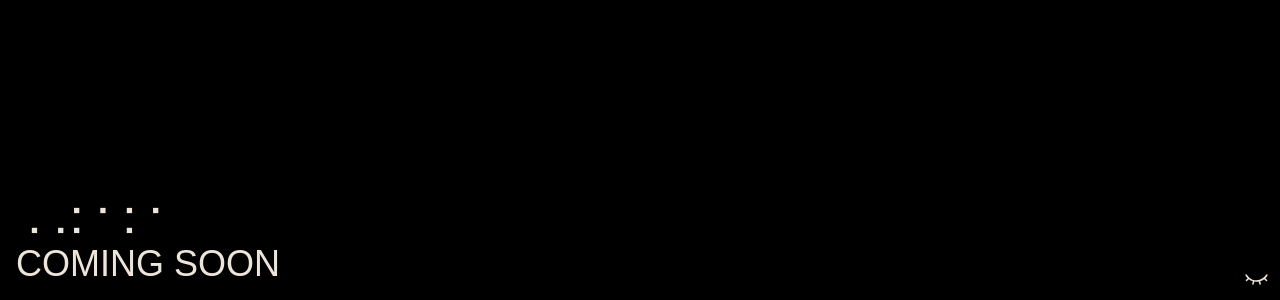
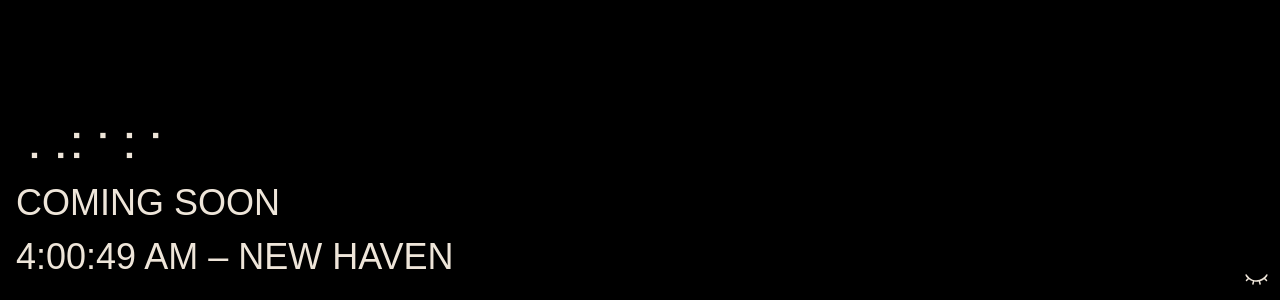
Before and after one commit to krisaziabor/dotcom, a Next.js app in the folder web-v0/: page / in a window 1280 px wide. Shown: the part 500-800 px from the top of the page. Built offline with nearby package versions, Linux system fonts and the light colour scheme.

Commit message:
got time part properly formatted and added line-height

```diff
--- a/web-v0/src/app/globals.css
+++ b/web-v0/src/app/globals.css
@@ -49,7 +49,7 @@ body {
     @apply text-left;
     /* apply color: EEE5D9; */
     color: #EEE5D9;
-
+    line-height: 1.5; /* Set line height */
   }
 
   h2 {
--- a/web-v0/src/app/page.tsx
+++ b/web-v0/src/app/page.tsx
@@ -19,7 +19,7 @@ function Time() {
     return null;
   }
 
-  return <h1>{time} – NEW HAVEN </h1>;
+  return `${time} – NEW HAVEN`;
 }
 
 function Bio() {
@@ -37,7 +37,9 @@ export default function Home() {
     <main>
       <h1>⠠⠠⠅⠁⠅⠁
       <br></br>
-      COMING SOON</h1>
+      COMING SOON
+      <br></br>
+      {Time()}</h1>
       <div className="icon icon-bottom-right">
         <EyeClosedIcon />
       </div>
```
